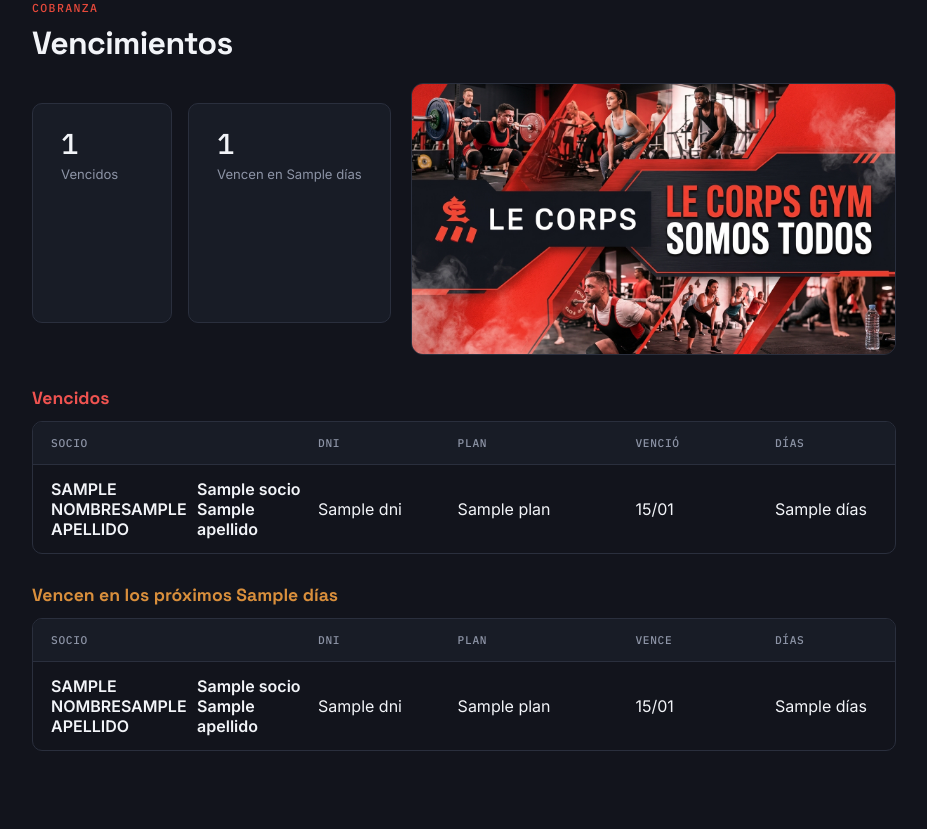
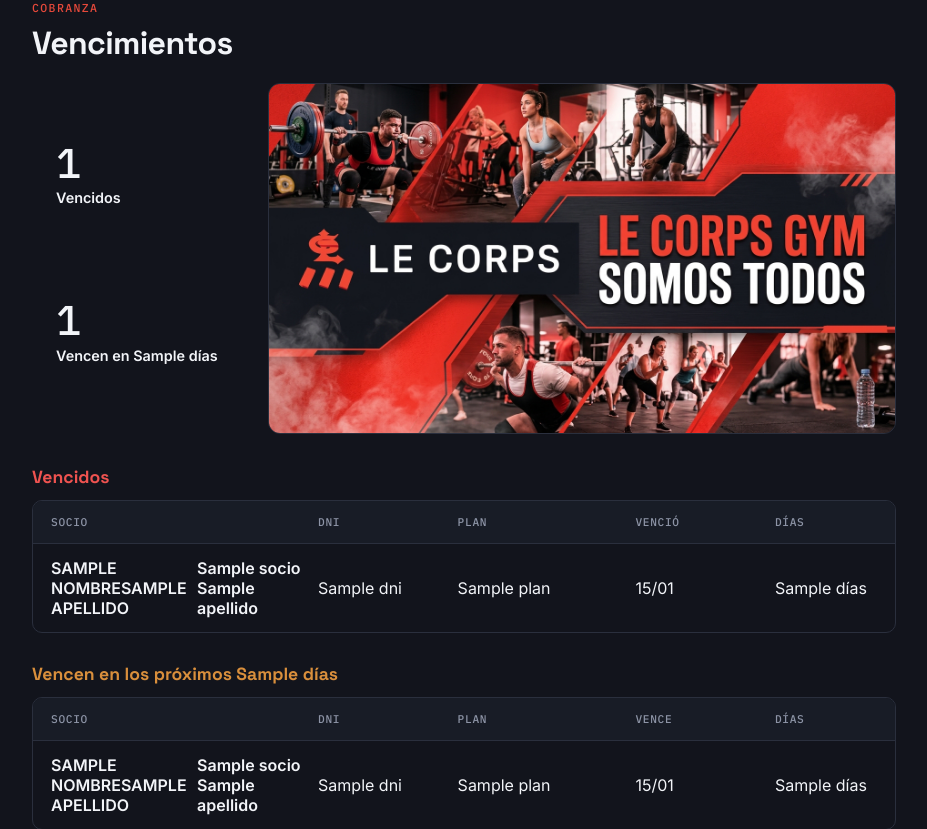
Before and after one commit to marchedev2002/gimnasio-app, a Flask app: template templates/alertas.html in a window 1280 px wide. Shown: the part 67-896 px from the top of the page, without its empty margins (176-1103 px from the left). Before the commit the page ends 818 px from the top, so only its background shows below. Run offline with Flask 3, Linux system fonts and the light colour scheme; the template is opened without the code that fills it: most values are stand-ins (such as "Sample title", 1, 10 or a date in 2020).

Commit message:
Corrijo CSS

```diff
--- a/static/css/style.css
+++ b/static/css/style.css
@@ -901,25 +901,49 @@ input[type="file"].db-input { padding: 10px 14px; color: var(--db-text-dim); }
 }
 
 .db-venc-stat-card {
-    background: var(--db-surface);
-    border: 1px solid var(--db-border);
-    border-radius: 10px;
-    padding: 20px 28px;
+    border-radius: 12px;
+    padding: 24px;
     display: flex;
     flex-direction: column;
-    gap: 4px;
-    min-width: 140px;
+    justify-content: center;
+    gap: 6px;
+    flex: 1;
+}
+
+.db-venc-stat-card--danger {
+    background: var(--db-danger-bg);
+    border: 1px solid var(--db-danger);
+}
+
+.db-venc-stat-card--warning {
+    background: var(--db-warning-bg);
+    border: 1px solid var(--db-warning);
+}
+
+.db-venc-stat-icon {
+    font-size: 1.4rem;
+    margin-bottom: 6px;
 }
 
 .db-venc-stat-number {
     font-family: var(--db-mono);
-    font-size: 1.8rem;
+    font-size: 2.6rem;
     font-weight: 500;
+    line-height: 1;
+}
+
+.db-venc-stat-card--danger .db-venc-stat-number {
+    color: var(--db-danger);
+}
+
+.db-venc-stat-card--warning .db-venc-stat-number {
+    color: var(--db-warning);
 }
 
 .db-venc-stat-label {
-    color: var(--db-text-dim);
-    font-size: 0.82rem;
+    color: var(--db-text);
+    font-size: 0.9rem;
+    font-weight: 600;
 }
 
 .db-venc-header {
@@ -940,7 +964,7 @@ input[type="file"].db-input { padding: 10px 14px; color: var(--db-text-dim); }
 
 .db-venc-top {
     display: flex;
-    gap: 20px;
+    gap: 16px;
     align-items: stretch;
     margin: 20px 0 32px;
     flex-wrap: wrap;
@@ -948,8 +972,10 @@ input[type="file"].db-input { padding: 10px 14px; color: var(--db-text-dim); }
 
 .db-venc-stats {
     display: flex;
+    flex-direction: column;
     gap: 16px;
-    flex-wrap: wrap;
+    width: 220px;
+    flex-shrink: 0;
 }
 
 .db-venc-banner {
```
